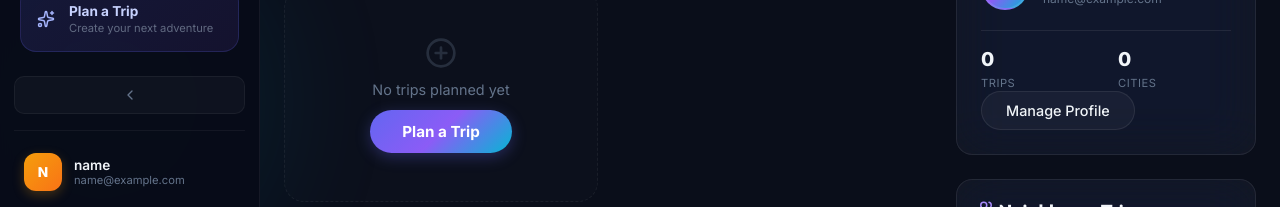
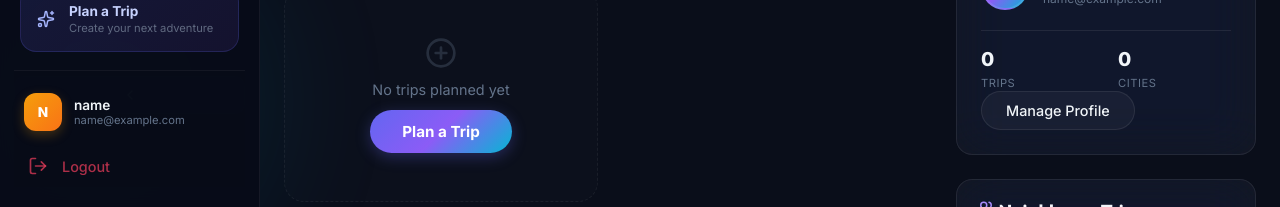
Before and after one commit to kushpatel2601/Traveloop, a React (Vite) app: page / in a window 1280 px wide. Both pictures are taken after typing "name@example.com", "Sample123" into the empty fields and a click on the button "Sign In". Shown: the part 593-800 px from the top of the page. Built offline with nearby package versions, Linux system fonts and the light colour scheme.

Commit message:
Fix: Sidebar footer visibility and scrollability

```diff
--- a/src/components/Sidebar.css
+++ b/src/components/Sidebar.css
@@ -12,8 +12,11 @@
   position: fixed;
   left: 0;
   top: 0;
+  height: 100vh;
   z-index: 100;
   transition: width 0.3s cubic-bezier(0.4, 0, 0.2, 1);
+  overflow-y: auto;
+  overflow-x: hidden;
 }
 .sidebar.collapsed { width: 72px; padding: 20px 10px; }
 
@@ -164,7 +167,11 @@
 .sidebar-footer {
   padding-top: 12px;
   border-top: 1px solid rgba(255, 255, 255, 0.05);
-  margin-top: 8px;
+  margin-top: auto;
+  background: inherit;
+  position: sticky;
+  bottom: 0;
+  z-index: 5;
 }
 
 .user-info {
```
